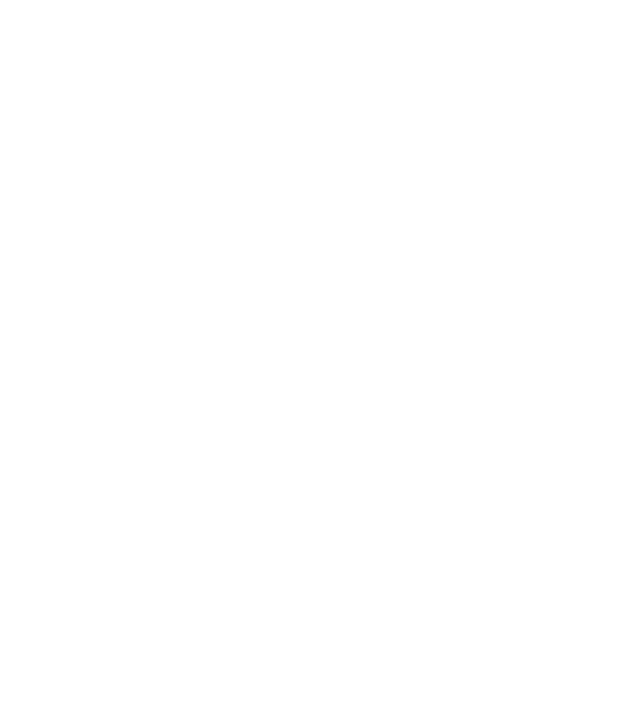
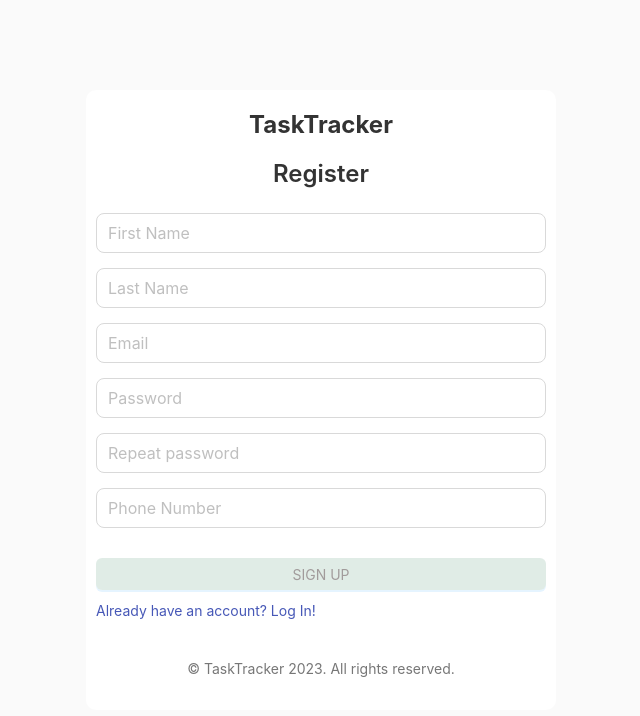
Before and after one commit to NadiiaNanivska/tasktracker-ui, a React (Create React App) app: page /register in a window 1280 px wide. Before the commit this address had no page. Shown: the top 716 px of the page, without its empty margins (319-959 px from the left). Built offline with nearby package versions, Linux system fonts and the light colour scheme.

Commit message:
Implemented register page

```diff
--- a/src/App.js
+++ b/src/App.js
@@ -2,6 +2,7 @@
 import {BrowserRouter, Route, Routes} from 'react-router-dom';
 import Home from "./components/Home";
 import Login from "./components/Login";
+import Register from "./components/Register";
 
 function App() {
   return (
@@ -10,6 +11,7 @@
          <Routes>
            <Route path="/tasks" element={<Home />}></Route>
              <Route path="/login" element={<Login />}></Route>
+             <Route path="/register" element={<Register />}></Route>
          </Routes>
        </BrowserRouter>
       </>
--- /dev/null
+++ b/src/components/Register.js
@@ -0,0 +1,39 @@
+import React, { useContext, useState, useEffect } from 'react';
+import '../styles/Register.css';
+import {Button, Input, Checkbox} from 'antd';
+import {PlusOutlined} from "@ant-design/icons";
+const Register = () => {
+    return (
+        <div className="register">
+            <div className="register-block">
+                <div className="register-head">
+                    <div className="register-head-wrapper">
+                        <div className="register-head-name">TaskTracker</div>
+                        <div className="register-head-text">Register</div>
+                    </div>
+                    <div className="register-credentials-wrapper">
+                        <Input size="large" className="register-input" placeholder="First Name" />
+                        <Input size="large" className="login-input" placeholder="Last Name" />
+                        <Input size="large" className="login-input" placeholder="Email" />
+                        <Input size="large" className="login-input" placeholder="Password" />
+                        <Input size="large" className="login-input" placeholder="Repeat password" />
+                        <Input size="large" className="login-input" placeholder="Phone Number" />
+                    </div>
+                    <div className="register-button-wrapper">
+                        <Button type="primary" className="card-add-btn">
+                            SIGN UP
+                        </Button>
+                    </div>
+                    <a href="/login" className="register-without-account">
+                        Already have an account? Log In!
+                    </a>
+                    <div className="register-copyright">
+                        &copy; TaskTracker 2023. All rights reserved.
+                    </div>
+                </div>
+            </div>
+        </div>
+    );
+};
+
+export default Register;
--- /dev/null
+++ b/src/styles/Register.css
@@ -0,0 +1,84 @@
+.register {
+    background-color: #fafafa;
+    display: flex;
+    justify-content: center;
+    align-items: center;
+    height: 100vh;
+}
+
+.register-block {
+    border-radius: 10px;
+    background-color: white;
+    width: 450px;
+    height: 600px;
+    display: flex;
+    justify-content: center;
+    padding: 10px;
+}
+
+.register-head-wrapper {
+    padding-top: 10px;
+    display: flex;
+    flex-direction: column;
+    align-items: center;
+}
+
+.register-head-name {
+    font-size: 24px;
+    font-weight: bold;
+    color: #333;
+    margin-bottom: 10px;
+}
+
+.register-head-text {
+    margin-top: 10px;
+    font-size: 24px;
+    font-weight: 600;
+    color: #333;
+}
+
+.register-credentials-wrapper {
+    padding-top: 25px;
+}
+
+.register-input {
+    margin-bottom: 15px;
+}
+
+.register-input:hover {
+    border-color: #a7c9b999!important;
+}
+
+.register-button-wrapper {
+    display: flex;
+    justify-content: center;
+}
+
+.ant-btn.ant-btn-primary {
+    width: 100%;
+    margin-bottom: 10px;
+    background-color: #a7c9b859;
+    color: #a19b9b;
+}
+
+.ant-btn.ant-btn-primary:hover {
+    background-color: #a7c9b999!important;
+    color: black!important;
+}
+
+.register-without-account{
+    text-decoration: none;
+    color: #4758b7;
+    font-size: 14px;
+}
+
+.register-without-account:hover{
+    color: #8994d1;
+}
+
+.register-copyright {
+    font-size: 14px;
+    color: #777;
+    text-align: center;
+    margin-top: 40px;
+}
```
